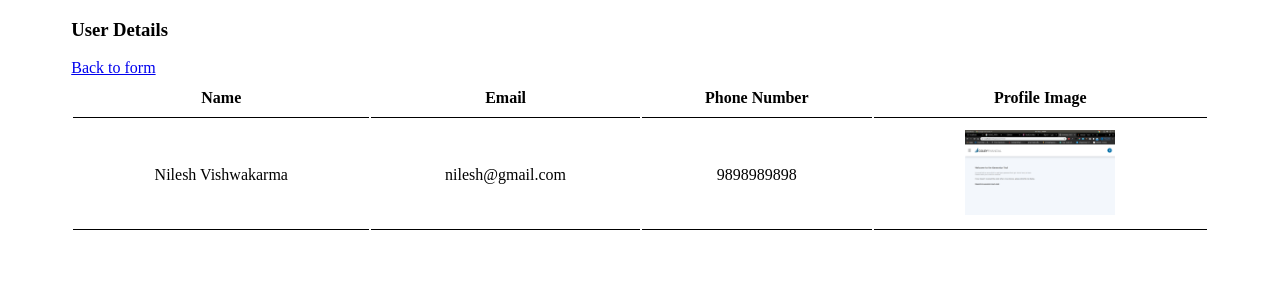
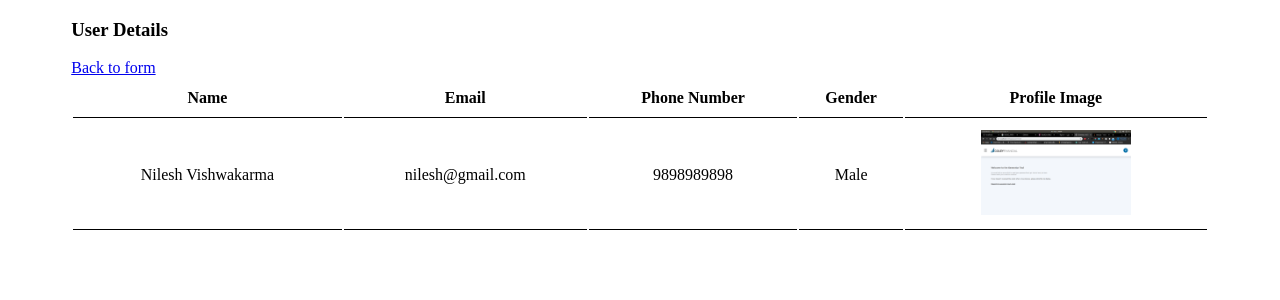
Before and after one commit to vnileshaxioned/php_form, a PHP site: page /view_user_detail.php in a window 1280 px wide. Shown: the top 300 px of the page. Run offline with PHP 8.4, Linux system fonts and the light colour scheme; data comes from the database, SQL or seed files in the repository.

Commit message:
added gender column

```diff
--- a/view_user_detail.php
+++ b/view_user_detail.php
@@ -36,6 +36,7 @@ require_once('database/database_connection.php');
                     <th>Name</th>
                     <th>Email</th>
                     <th>Phone Number</th>
+                    <th>Gender</th>
                     <th>Profile Image</th>
                 </tr>
             </thead>
@@ -50,6 +51,7 @@ require_once('database/database_connection.php');
                         <td><?php echo $detail['name']; ?></td>
                         <td><?php echo $detail['email']; ?></td>
                         <td><?php echo $detail['phone_number']; ?></td>
+                        <td><?php echo $detail['gender']; ?></td>
                         <td>
                             <?php
                                 if ($detail['profile_image']) {
@@ -64,7 +66,7 @@ require_once('database/database_connection.php');
                             }
                         } else {
                     ?>
-                        <td colspan="4">No user data found</td>
+                        <td colspan="5">No user data found</td>
                     </tr>
                 <?php } ?>
             </tbody>
```
